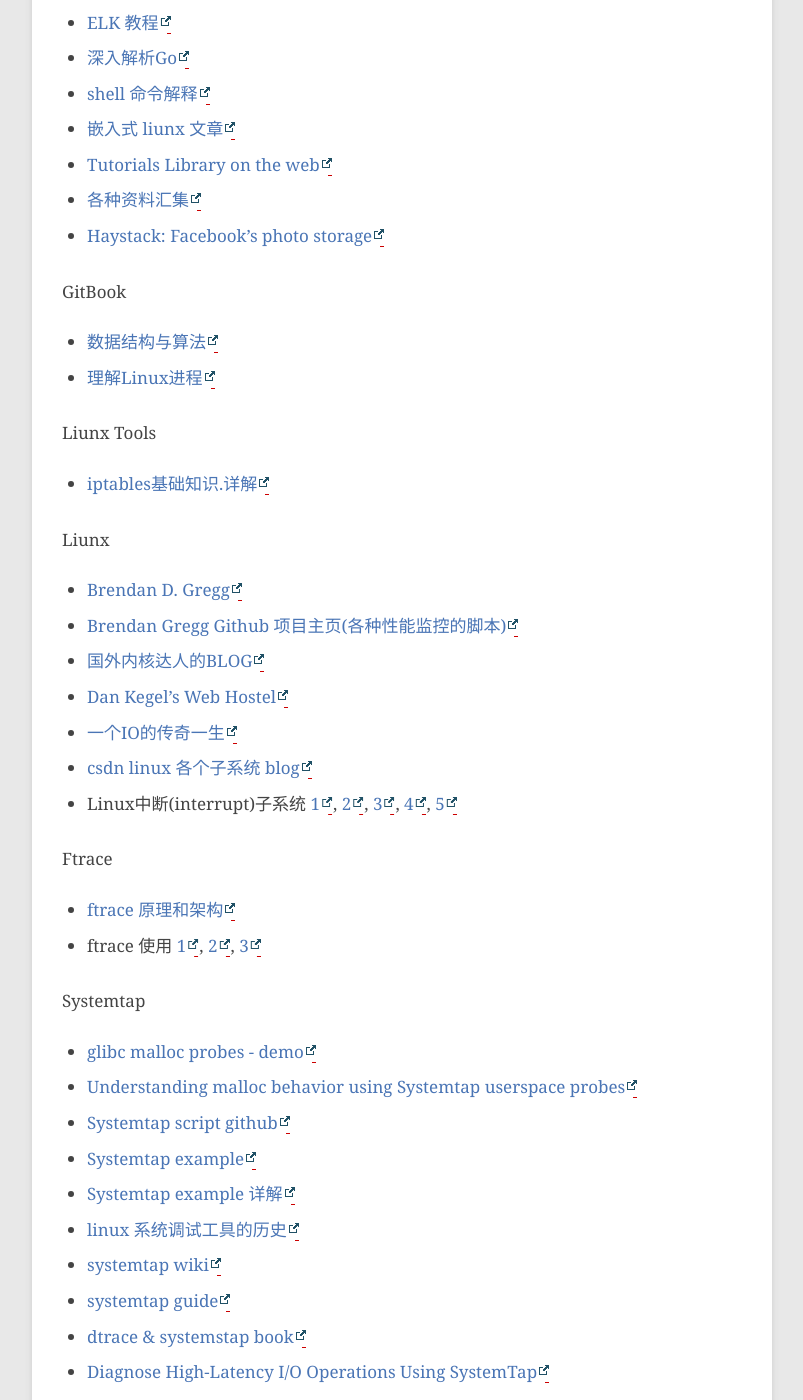
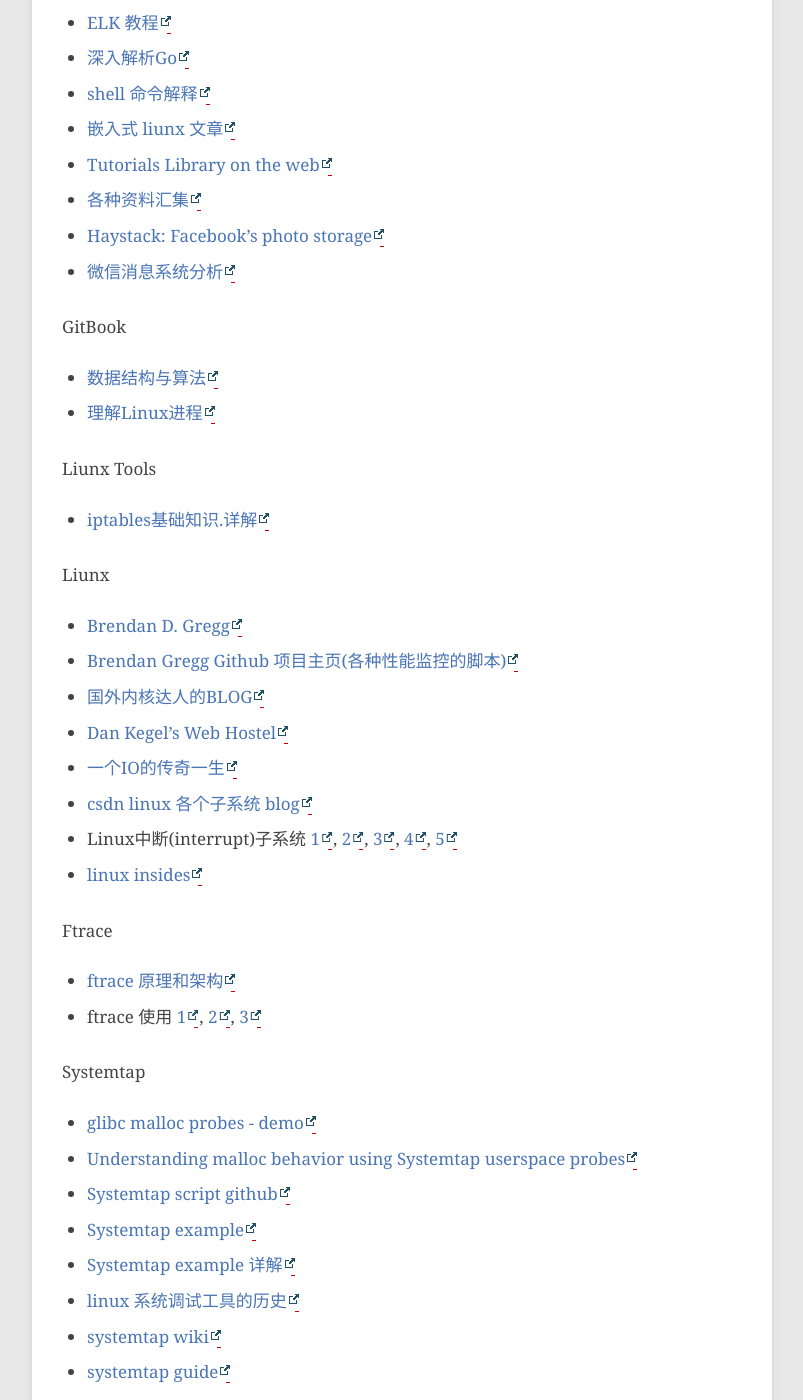
Before and after one commit to hushi55/hushi55.github.io, a Jekyll site: the page built from _posts/blog/2015-01-30-blogs.md, in a window 1280 px wide and 1400 px high, scrolled down 3342 px. Shown: the whole window, without its empty margins (78-881 px from the left). Built offline with Jekyll 4.4.1, drawn with Linux system fonts in a browser that asks for light colours; Markdown is read by kramdown in place of the engine named in the settings; comment, search, counter and statistics services are not loaded.

Commit message:
add blogs links

```diff
--- a/_posts/blog/2015-01-30-blogs.md
+++ b/_posts/blog/2015-01-30-blogs.md
@@ -110,6 +110,7 @@
 - [Tutorials Library on the web](http://www.tutorialspoint.com/index.htm)
 - [各种资料汇集](http://dirlt.com/)
 - [Haystack: Facebook’s photo storage](http://www.importnew.com/3292.html)
+- [微信消息系统分析](https://github.com/AlexStocks/test/blob/master/wechat/%E5%BE%AE%E4%BF%A1%E6%9E%B6%E6%9E%84.md)
 
 GitBook
 
@@ -129,6 +130,7 @@
 - [一个IO的传奇一生](http://alanwu.blog.51cto.com/3652632/d-8)
 - [csdn linux 各个子系统 blog](http://blog.csdn.net/bullbat)
 - Linux中断(interrupt)子系统 [1][linux_interrupt_1], [2][linux_interrupt_2], [3][linux_interrupt_3], [4][linux_interrupt_4], [5][linux_interrupt_5]
+- [linux insides](https://0xax.gitbooks.io/linux-insides/content/)
 
 Ftrace
 
```
